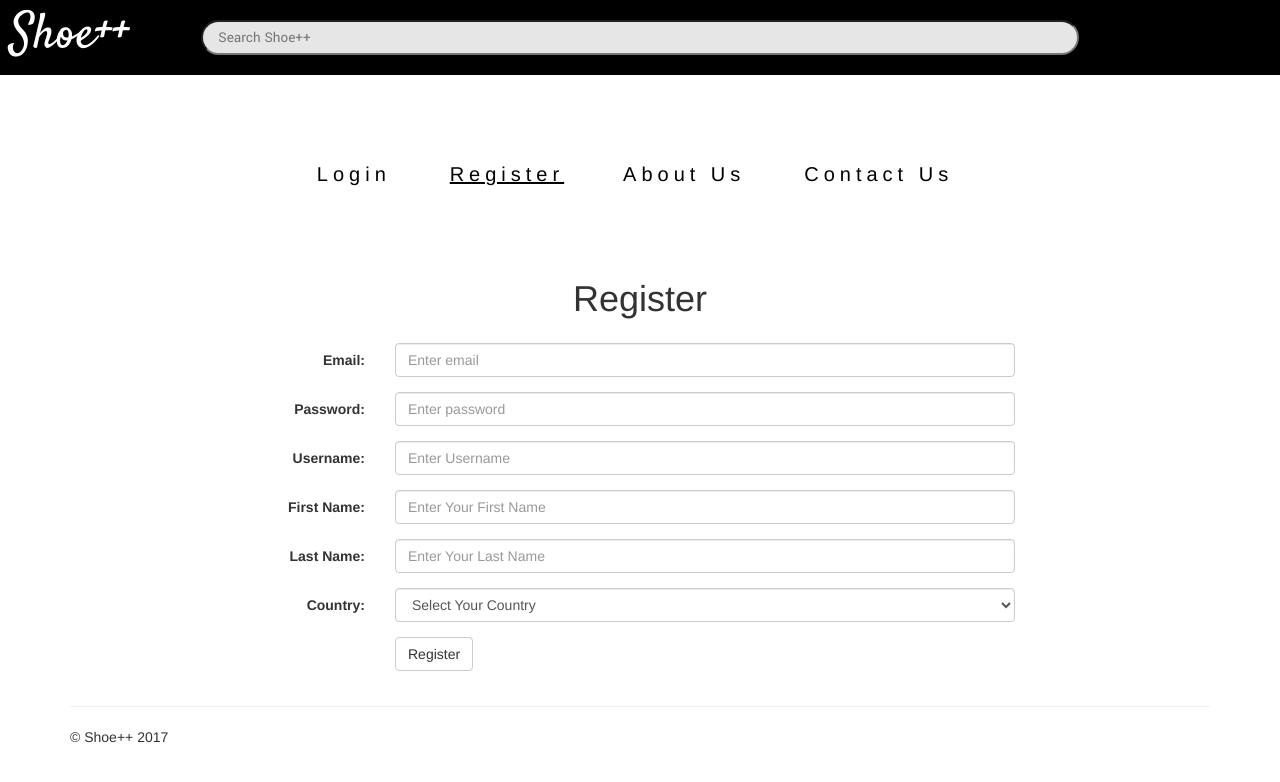
After one commit to banujan59/htdocs, a PHP site: page /register.php in a window 1280 px wide. The commit adds this page. Shown: the top 782 px of the page. Run offline with PHP 8.4, Linux system fonts and the light colour scheme.

Commit message:
Major changes
- Added jQuery
- Changed HTML to PHP
- Login page (almost) done
- Register page (almost) done

Bug fixes:
- Nav bar display element of the container on scroll has been fixed

```diff
--- /dev/null
+++ b/css/forms.css
@@ -0,0 +1,16 @@
+.formHeader
+{
+	text-align: center;
+	font-family: 'Satisfy', cursive;
+	margin-bottom: 25px;
+}
+
+.formHeader h1
+{
+	transition: .5s;
+}
+
+.formHeader  h1:hover
+{
+	color: gold;
+}
--- a/css/style.css
+++ b/css/style.css
@@ -10,6 +10,7 @@ body
 	width: 100%;
 	padding: 20px 0px 20px 0px;
 	background-color: black;
+	z-index: 999;
 }
 
 .topBar .logo
@@ -66,12 +67,17 @@ nav ul li
 	display: inline-block;
 	margin-right: 50px;
 	font-size: 20px;
-	cursor: pointer;
+}
+
+nav ul li a
+{
+	color: black;
 	transition: .5s;
 }
 
-nav ul li:hover
+nav ul li a:hover
 {
+	display: block;
 	color: gold;
 	text-shadow: 0px 0px 1px black;
 	transform: translateZ(50px);
--- /dev/null
+++ b/register.php
@@ -0,0 +1,117 @@
+<!DOCTYPE HTML>
+<html>
+	<head>
+		<title>Shoe++ - Register</title>
+		<meta charset="utf-8"/>
+		<link rel="icon" href="images/logo.png">
+
+		<!-- Style sheets -->
+		<link rel="stylesheet" href="css/bootstrap.min.css"/>
+		<link rel="stylesheet" href="css/style.css"/>
+		<link rel="stylesheet" href="css/forms.css"/>
+
+		<!-- Fonts -->
+		<link href="https://fonts.googleapis.com/css?family=Josefin+Slab" rel="stylesheet"/>
+		<link href="https://fonts.googleapis.com/css?family=Yantramanav" rel="stylesheet">
+		<link href="https://fonts.googleapis.com/css?family=Satisfy" rel="stylesheet">
+
+		<!-- Scripts -->
+		<script src="js/jquery-1.10.2.min.js"></script>
+	</head>
+
+	<body>
+		<div class="topBar">
+			<div class="logo">Shoe++</div>
+			<div class="container">
+				<div class="row">
+					<form>
+						<input type="text" placeholder="Search Shoe++">
+					</form>
+				</div>
+			</div>
+		</div>
+
+			<br/><br/><br/><br/><br/><br/><br/><br/>
+		<div class="container">
+			<div class="row">
+			<nav>
+				<ul>
+					<li><a href="login.php">Login</a></li>
+					<li><a style="text-decoration:underline;" href="register.php">Register</a></li>
+					<li><a href="about.php">About Us</a></li>
+					<li><a href="contact.php">Contact Us</a></li>
+				</ul>
+			</nav>
+			</div>
+				<br/><br/><br/>
+			<div class="row">
+				<div class="col-md-2"></div>
+				<div class="col-md-8">
+						<header class="formHeader">
+							<h1>Register</h1>
+						</header>
+						<form method="post" class="form-horizontal">
+							<div class="form-group">
+								<label class="control-label col-sm-2" for="email">Email:</label>
+								<div class="col-sm-10">
+									<input type="email" name="email" class="form-control" id="email" placeholder="Enter email">
+								</div>
+							</div>
+
+							<div class="form-group">
+								<label class="control-label col-sm-2" for="pwd">Password:</label>
+								<div class="col-sm-10">
+									<input type="password" name="password" class="form-control" id="pwd" placeholder="Enter password">
+								</div>
+							</div>
+
+							<div class="form-group">
+								<label class="control-label col-sm-2" for="pwd">Username:</label>
+								<div class="col-sm-10">
+									<input type="text" name="uname" class="form-control" id="pwd" placeholder="Enter Username">
+								</div>
+							</div>
+
+							<div class="form-group">
+								<label class="control-label col-sm-2" for="pwd">First Name:</label>
+								<div class="col-sm-10">
+									<input type="text" name="fname" class="form-control" id="pwd" placeholder="Enter Your First Name">
+								</div>
+							</div>
+
+							<div class="form-group">
+								<label class="control-label col-sm-2" for="pwd">Last Name:</label>
+								<div class="col-sm-10">
+									<input type="text" name="lname" class="form-control" id="pwd" placeholder="Enter Your Last Name">
+								</div>
+							</div>
+
+							<div class="form-group">
+								<label class="control-label col-sm-2" for="pwd">Country:</label>
+								<div class="col-sm-10">
+									<select class="form-control" id="countrySelection">
+										<option>Select Your Country</option>
+									</select>
+								</div>
+							</div>
+
+							<div class="form-group">
+								<div class="col-sm-offset-2 col-sm-10">
+									<button id="registerUserButton" type="submit" class="btn btn-default">Register</button>
+								</div>
+							</div>
+						</form>
+				</div> <!-- End col -->
+			</div> <!-- End row -->
+
+
+			<hr/>
+
+			<footer>
+				<p>&copy; Shoe++ 2017</p>
+			</footer>
+
+		</div><!--/.container-->
+
+	</body>
+</html>
```
Also changed, not shown: about.php (added, +75 -0 lines), css/about.css (added, +18 -0 lines), index.php (renamed from index.html, +7 -4 lines), js/login.js (added, +8 -0 lines), login.php (added, +94 -0 lines), images/shoes2.jpg (added).
